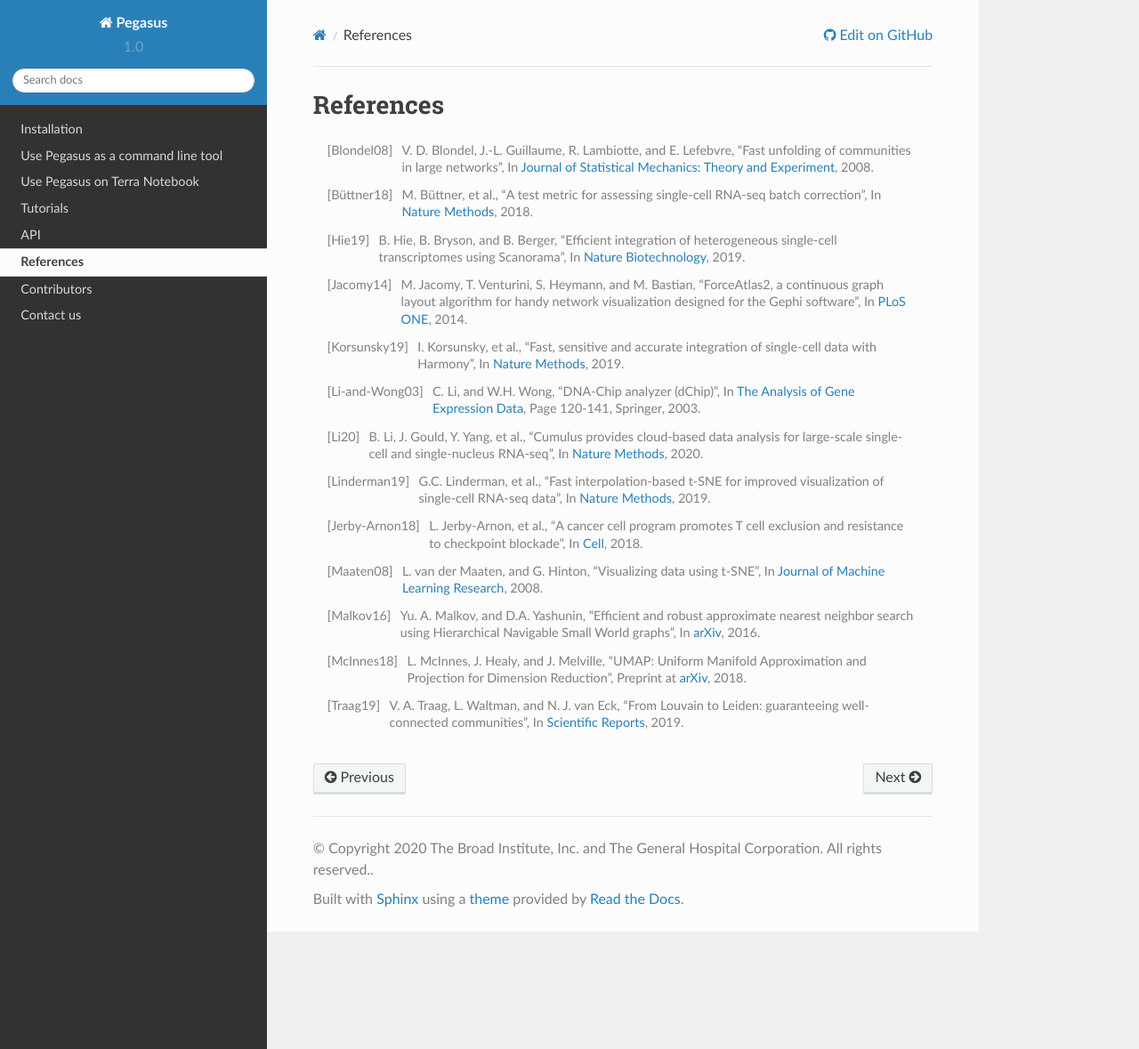
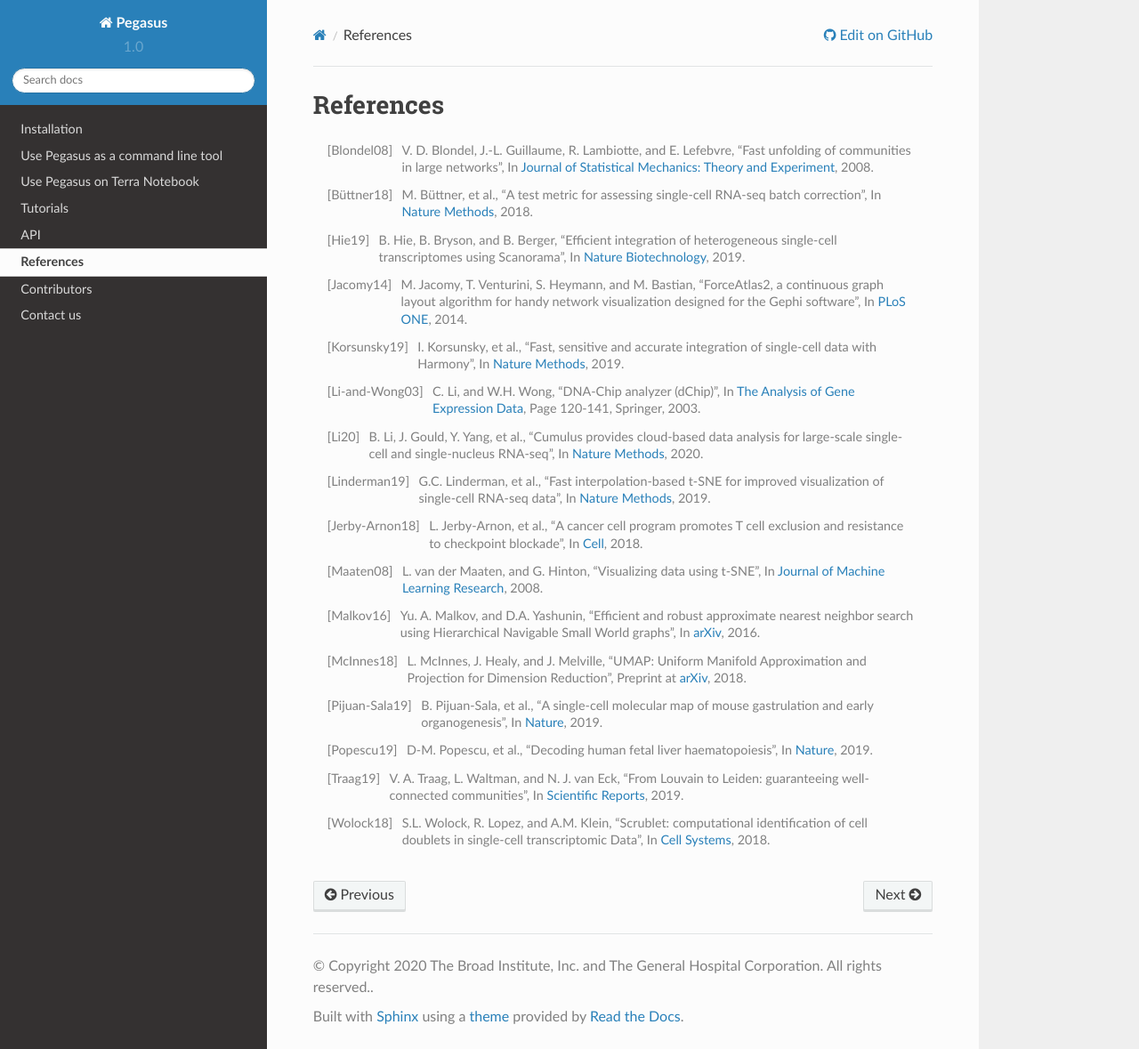
Before and after one commit to lilab-bcb/pegasus, a Sphinx documentation site: the page built from docs/references.rst, in a window 1280 px wide and 1179 px high. Shown: the whole window at 89% size. Built offline with Sphinx 7.4.7 and the Read the Docs theme 2.0.0, drawn with Linux system fonts in a browser that asks for light colours; formulas are drawn with MathJax 3.

Commit message:
update docs

```diff
--- a/docs/references.rst
+++ b/docs/references.rst
@@ -49,6 +49,18 @@ References
    "UMAP: Uniform Manifold Approximation and Projection for Dimension Reduction",
    Preprint at `arXiv <https://arxiv.org/abs/1802.03426>`_, 2018.
 
+.. [Pijuan-Sala19] B. Pijuan-Sala, et al.,
+   "A single-cell molecular map of mouse gastrulation and early organogenesis",
+   In `Nature <https://www.nature.com/articles/s41586-019-0933-9>`_, 2019.
+
+.. [Popescu19] D-M. Popescu, et al.,
+   "Decoding human fetal liver haematopoiesis",
+   In `Nature <https://www.nature.com/articles/s41586-019-1652-y>`_, 2019.
+
 .. [Traag19] V. A. Traag, L. Waltman, and N. J. van Eck,
    "From Louvain to Leiden: guaranteeing well-connected communities",
    In `Scientific Reports <https://www.nature.com/articles/s41598-019-41695-z>`_, 2019.
+
+.. [Wolock18] S.L. Wolock, R. Lopez, and A.M. Klein,
+   "Scrublet: computational identification of cell doublets in single-cell transcriptomic Data",
+   In `Cell Systems <https://www.sciencedirect.com/science/article/pii/S2405471218304745>`_, 2018.
--- a/docs/release_notes.rst
+++ b/docs/release_notes.rst
@@ -7,6 +7,7 @@ Version 1.0.0 `September 1, 2020`
         * Data are manipulated in Multi-modal structure in memory.
         * Support focus analysis on Unimodal data, and appending other Unimodal data to it. (``--focus`` and ``--append`` options in ``cluster`` command)
     * Calculate signature / gene module scores. (`calc_signature_score <api/pegasus.calc_signature_score.html>`_)
+    * `Doublet detection <api/index.html#doublet-detection>`_ based on `Scrublet <https://github.com/AllonKleinLab/scrublet>`_: ``run_scrublet``, ``infer_doublets``, and ``mark_singlets``.
     * Principal-Component-level regress out. (`pc_regress_out <api/pegasus.pc_regress_out.html>`_)
     * Batch correction using `Scanorama <https://github.com/brianhie/scanorama>`_. (`run_scanorama <api/pegasus.run_scanorama.html>`_)
     * Allow DE analysis with sample attribute as condition. (Set ``condition`` argument in `de_analysis <api/pegasus.de_analysis.html>`_)
```
Also changed, not shown: 1 other file.
